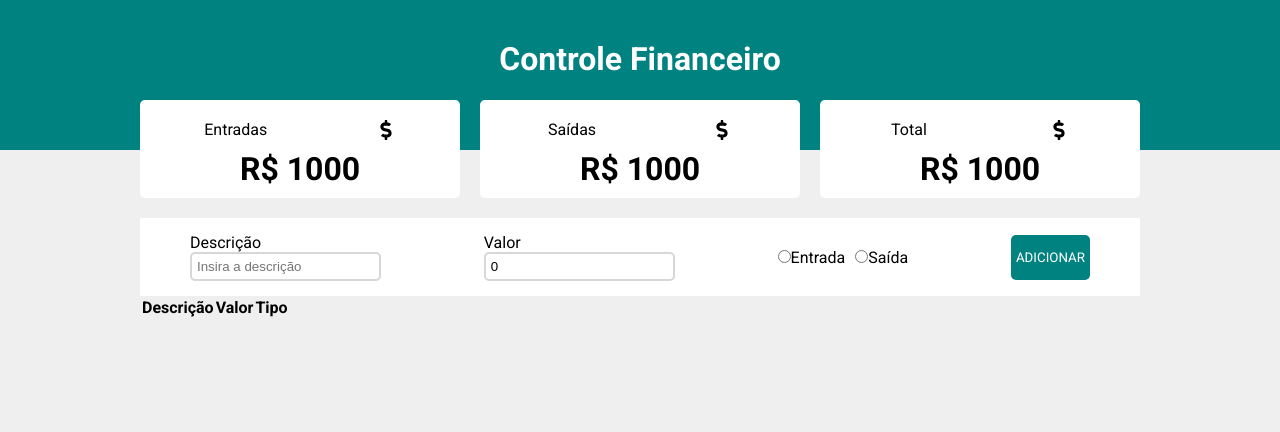
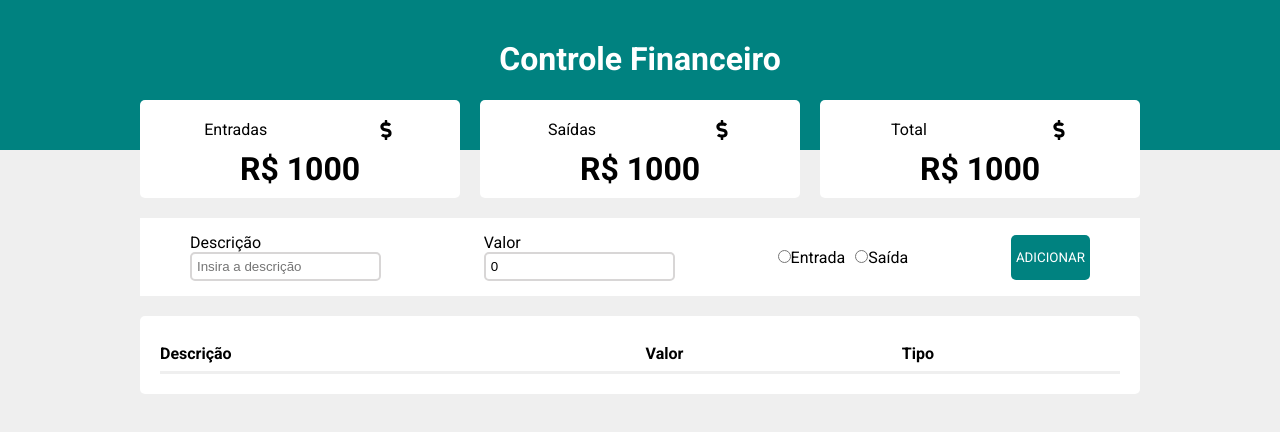
Before and after one commit to guikaua12/controle-financeiro, a React (Vite) app: page / in a window 1280 px wide. Shown: the top 432 px of the page. Built offline with nearby package versions, Linux system fonts and the light colour scheme.

Commit message:
Estilo pra tabela

```diff
--- a/src/pages/Resume/index.css
+++ b/src/pages/Resume/index.css
@@ -50,3 +50,27 @@ input {
     border: 2px solid #d8d6d6;
     border-radius: 5px;
 }
+
+.records-table-wrapper {
+    margin-top: 20px;
+    background-color: white;
+    width: 100%;
+    border-radius: 5px;
+    padding: 20px;
+}
+
+.records-table-wrapper table.records-table {
+    width: 100%;
+    height: 100%;
+    border-collapse: collapse;
+}
+
+.records-table-wrapper table.records-table th {
+    text-align: start;
+    padding: 8px 0;
+    border-bottom: 3px solid #EFEFEF;
+}
+
+.records-table-wrapper table.records-table td {
+    padding: 10px 0;
+}
```
